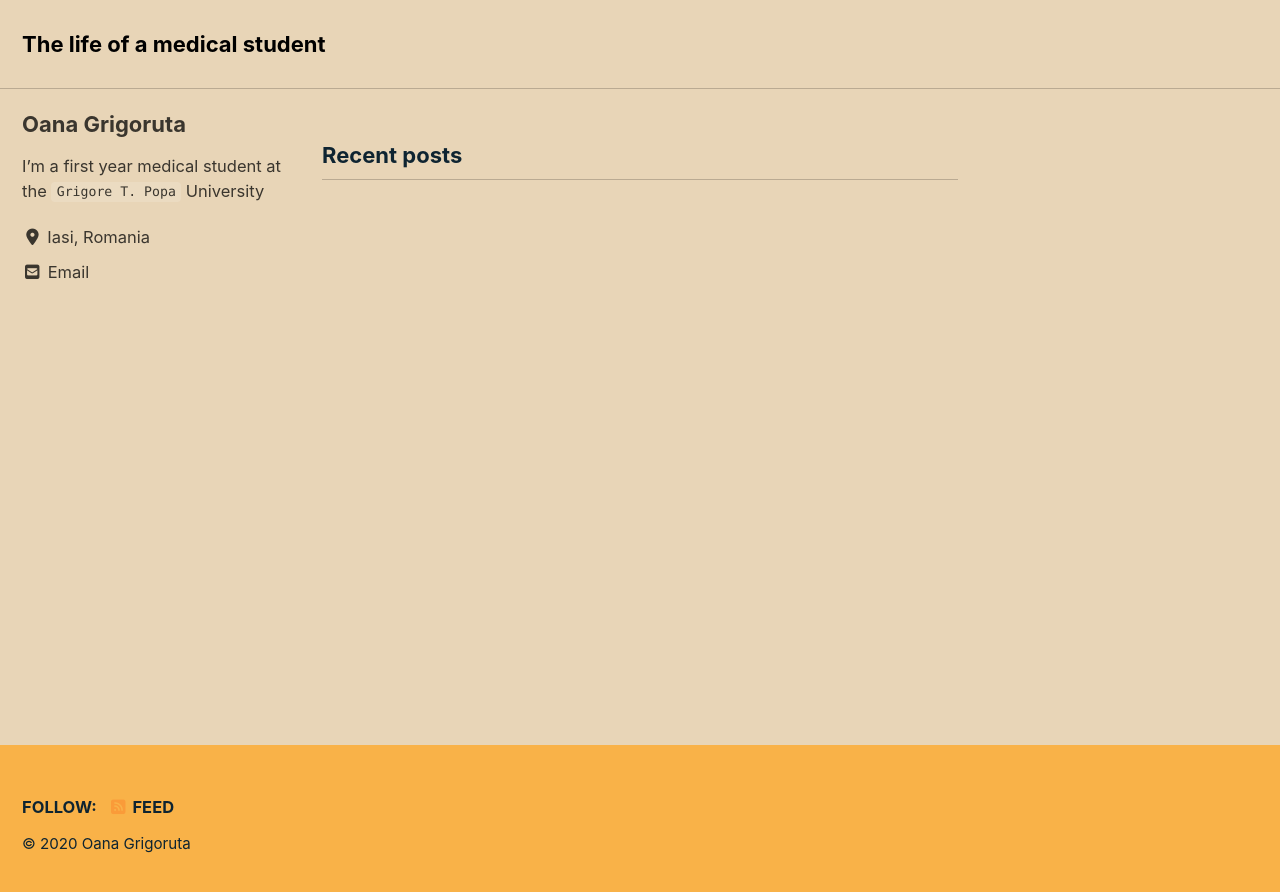
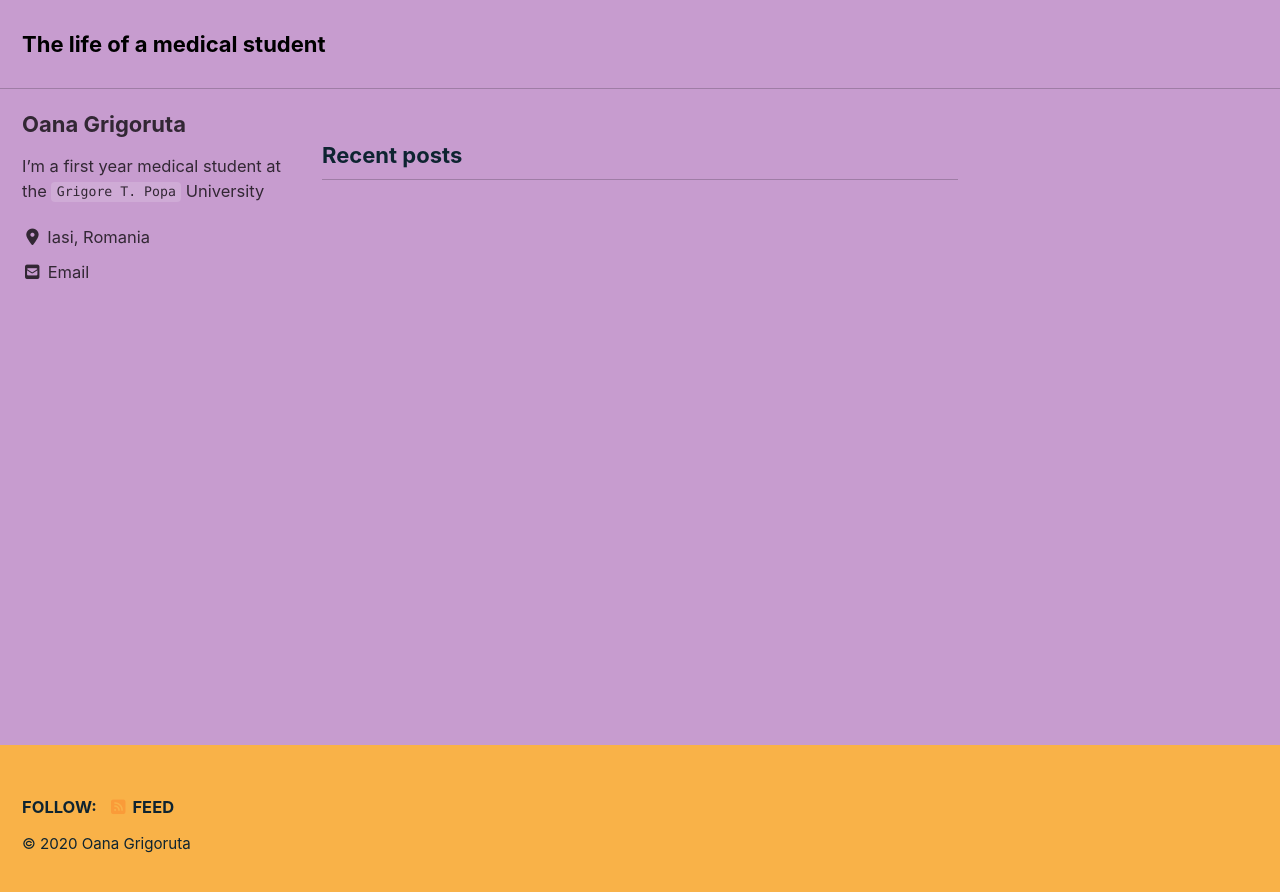
Before and after one commit to oanaGrigoruta/oanaGrigoruta.github.io, a Jekyll site: the page built from index.html, in a window 1280 px wide. Shown: the top 892 px of the page. Built offline with Jekyll 4.4.1, drawn with Linux system fonts in a browser that asks for light colours; cached includes are drawn as plain includes; nearby versions of some CDN libraries; the list of posts is cut into pages by our own code.

Commit message:
changed color

```diff
--- a/_sass/minimal-mistakes/skins/_sunrise.scss
+++ b/_sass/minimal-mistakes/skins/_sunrise.scss
@@ -4,7 +4,7 @@
 
 /* Colors */
 $dark-gray: #0e2431 !default;
-$background-color: #e8d5b7 !default;
+$background-color: #c79ccf !default;
 $text-color: #000 !default;
 $muted-text-color: $dark-gray !default;
 $primary-color: #fc3a52 !default;
```
